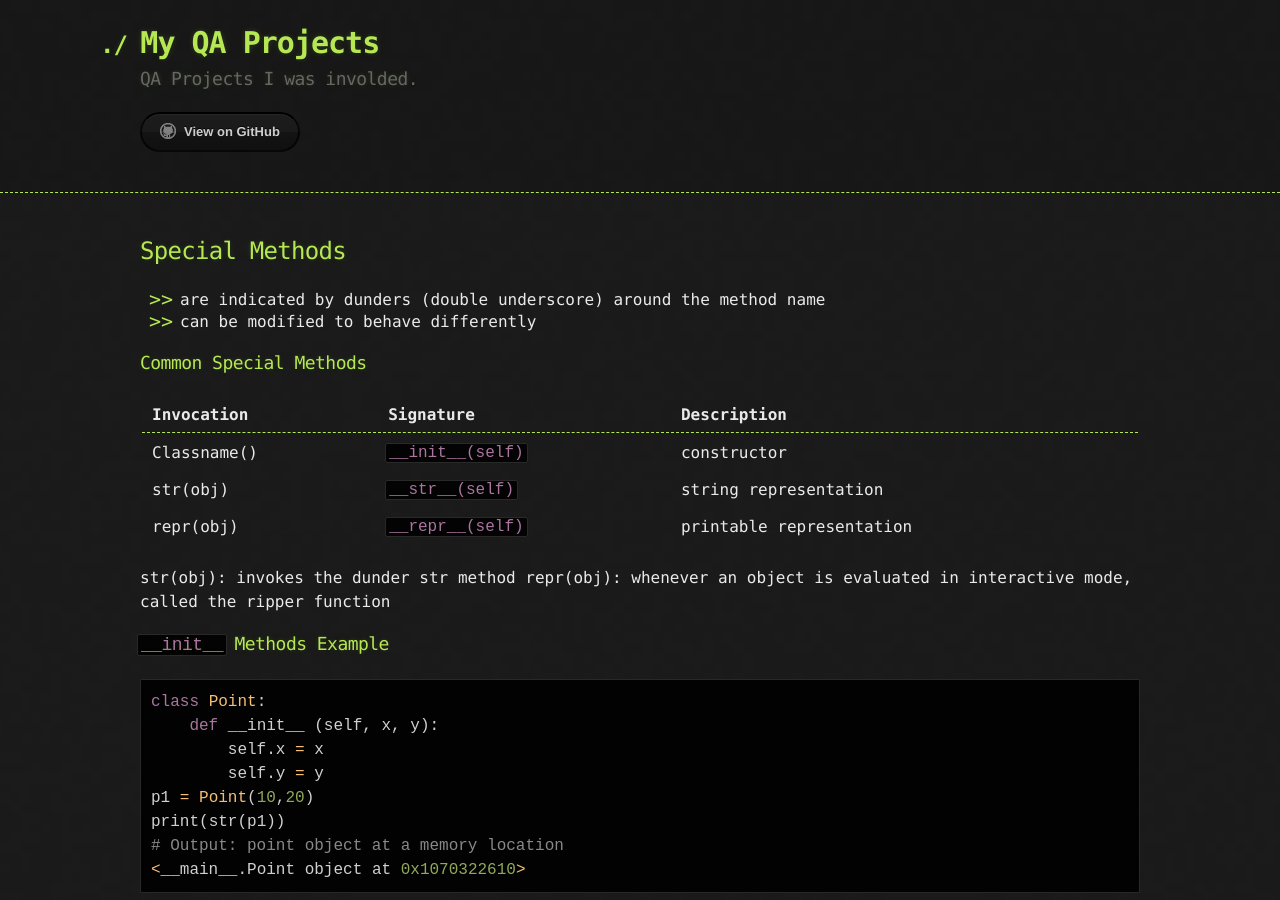
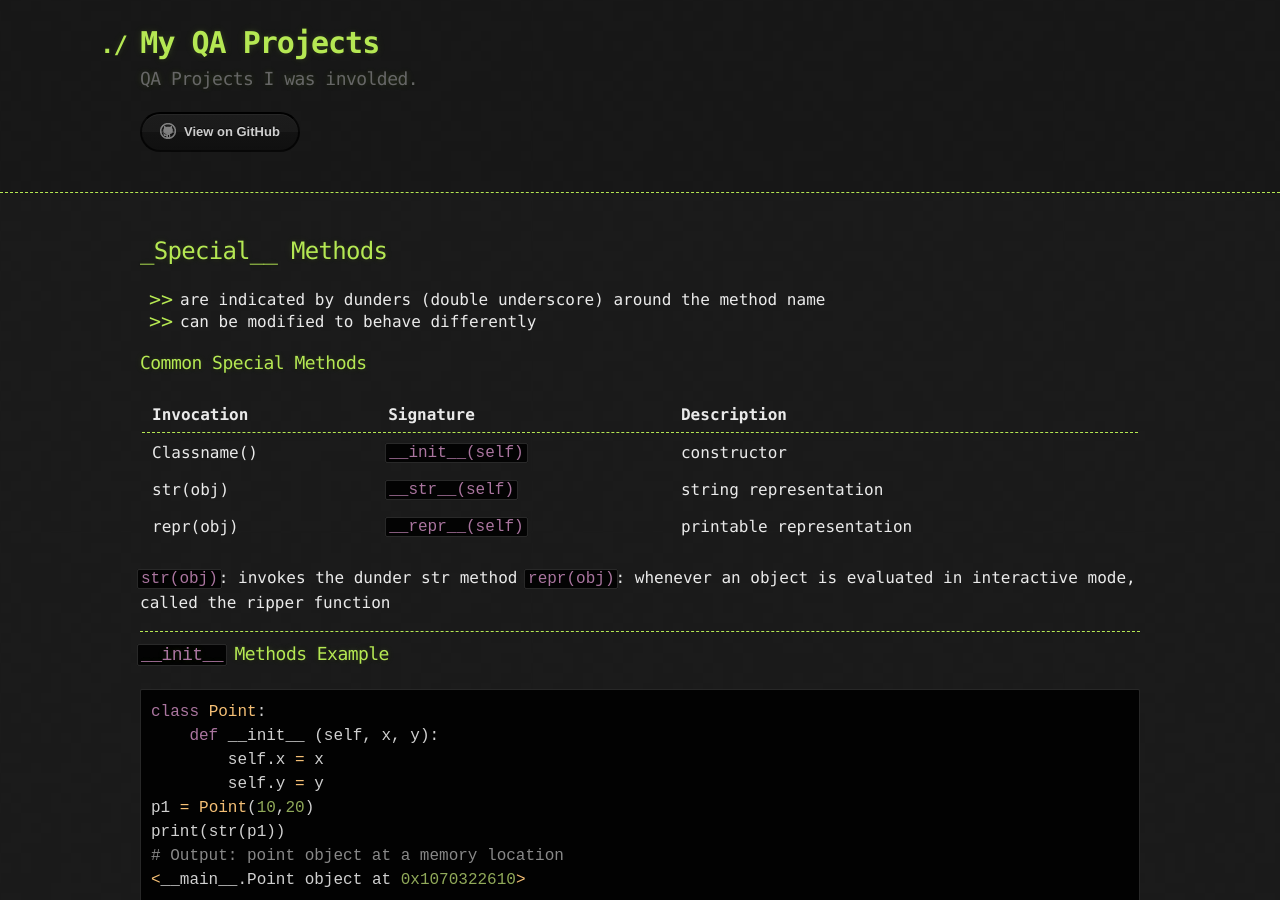
Before and after one commit to sciustechnologia/sciustechnologia.github.io, a Jekyll site: the page built from python/07_oop/0703_SpecialMethods.md, in a window 1280 px wide and 900 px high. Built offline with Jekyll 4.4.1, drawn with Linux system fonts in a browser that asks for light colours.

```diff
--- a/python/07_oop/0703_SpecialMethods.md
+++ b/python/07_oop/0703_SpecialMethods.md
@@ -3,7 +3,7 @@ title: Python OOP_Special Methods
 layout: default
 ---
 
-## Special Methods
+## _Special__ Methods
 
 - are indicated by dunders (double underscore) around the method name
 - can be modified to behave differently
@@ -16,8 +16,10 @@ layout: default
 | str(obj) | `__str__(self)` | string representation |
 | repr(obj) | `__repr__(self)` | printable representation |
 
-str(obj): invokes the dunder str method
-repr(obj): whenever an object is evaluated in interactive mode, called the ripper function
+`str(obj)`: invokes the dunder str method
+`repr(obj)`: whenever an object is evaluated in interactive mode, called the ripper function
+
+---
 
 ### `__init__` Methods Example
 
```
